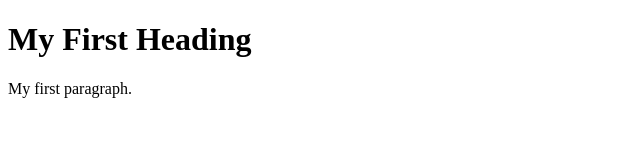
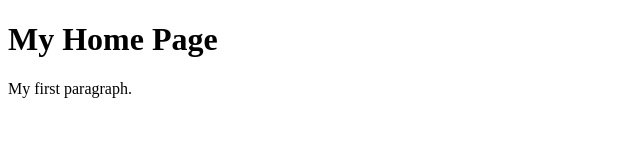
Before and after one commit to monoloc0/git-demo, a plain HTML site: page index.html in a window 1280 px wide. Shown: the whole page, without its empty margins (0-640 px from the left). Drawn offline with Linux system fonts and the light colour scheme.

Commit message:
A few changes for the website

```diff
--- a/index.html
+++ b/index.html
@@ -5,7 +5,7 @@
 </head>
 <body>
 
-<h1>My First Heading</h1>
+<h1>My Home Page</h1>
 <p>My first paragraph.</p>
 
 </body>
```
Also changed, not shown: 1 other file.
